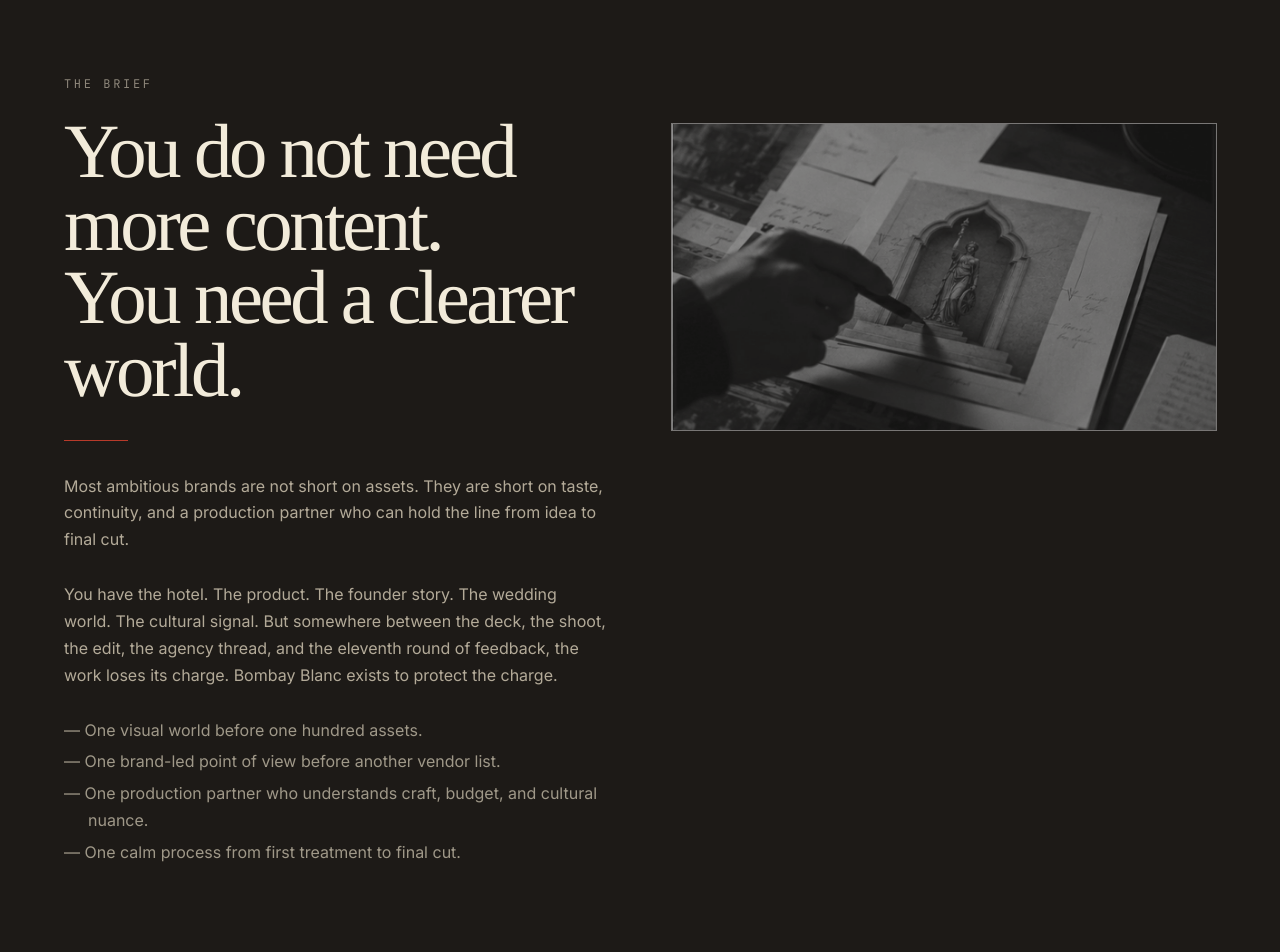
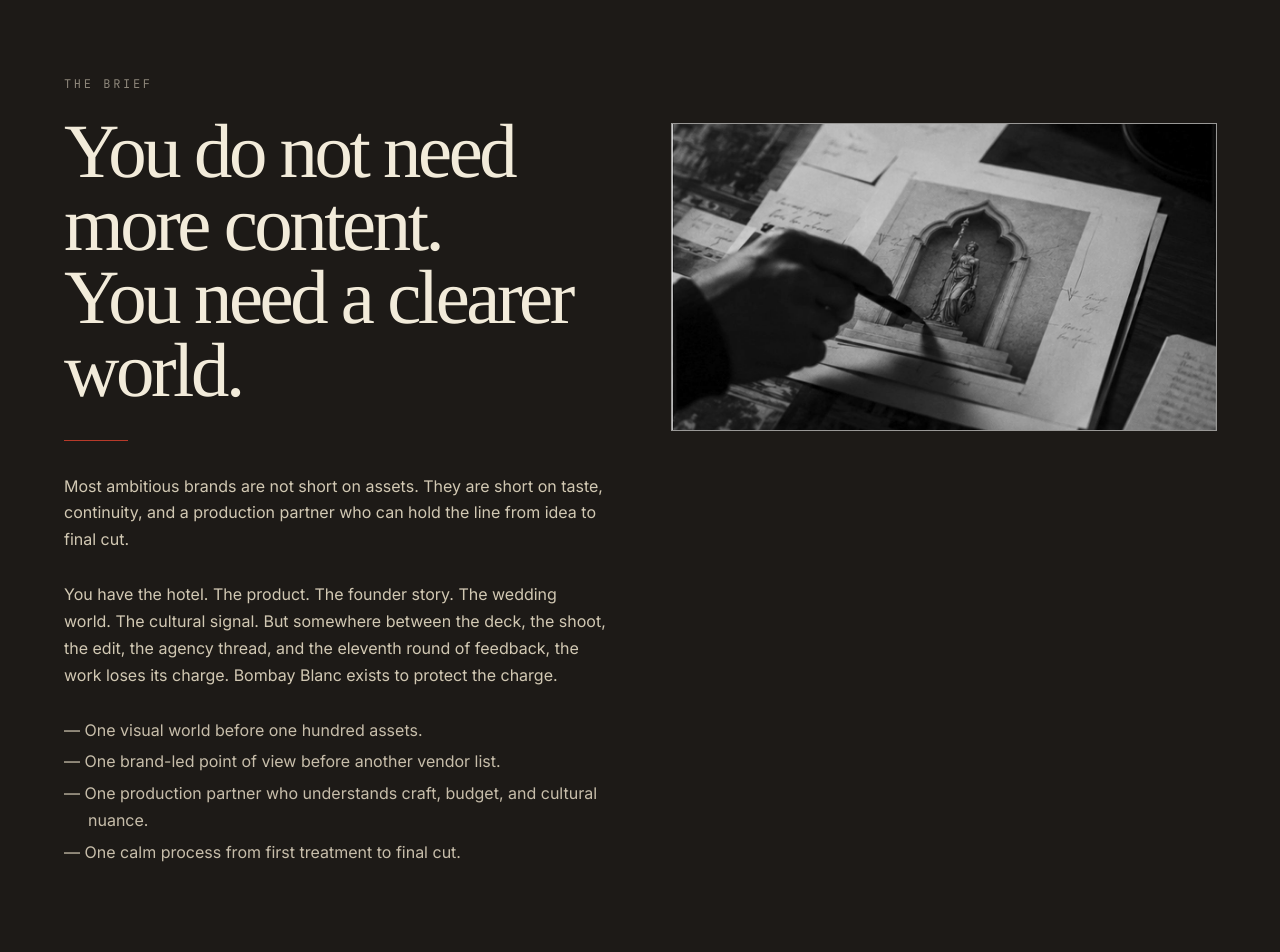
Before and after one commit to farhanamattar-code/bombay-blanc-site, a React (Vite) app: page / in a window 1280 px wide. Shown: the part 860-1812 px from the top of the page. Built offline with nearby package versions, Linux system fonts and the light colour scheme; a web font is replaced by a local one.

Commit message:
The Brief section lighten

```diff
--- a/src/components/BriefSection.jsx
+++ b/src/components/BriefSection.jsx
@@ -32,7 +32,7 @@ export default function BriefSection() {
             </Reveal>
 
             <Reveal>
-              <p className="font-sans text-base leading-[1.68] text-bone/75 mb-7">
+              <p className="font-sans text-base leading-[1.68] text-bone/90 mb-7">
                 Most ambitious brands are not short on assets. They are short on
                 taste, continuity, and a production partner who can hold the line
                 from idea to final cut.
@@ -40,7 +40,7 @@ export default function BriefSection() {
             </Reveal>
 
             <Reveal>
-              <p className="font-sans text-base leading-[1.68] text-bone/75 mb-7">
+              <p className="font-sans text-base leading-[1.68] text-bone/90 mb-7">
                 You have the hotel. The product. The founder story. The wedding world.
                 The cultural signal. But somewhere between the deck, the shoot,
                 the edit, the agency thread, and the eleventh round of feedback,
@@ -49,7 +49,7 @@ export default function BriefSection() {
             </Reveal>
 
             <Reveal>
-              <div className="font-sans text-base leading-[1.72] text-bone/65 space-y-1">
+              <div className="font-sans text-base leading-[1.72] text-bone/85 space-y-1">
                 <p className="pl-6 -indent-6">— One visual world before one hundred assets.</p>
                 <p className="pl-6 -indent-6">— One brand-led point of view before another vendor list.</p>
                 <p className="pl-6 -indent-6">— One production partner who understands craft, budget, and cultural nuance.</p>
@@ -63,7 +63,7 @@ export default function BriefSection() {
             <img
               src="/images/brief-process.jpg"
               alt="Behind-the-scenes production photograph — editorial filmmaking process at Bombay Blanc"
-              className="w-full aspect-video object-cover grayscale contrast-[0.85] opacity-80"
+              className="w-full aspect-video object-cover grayscale"
               style={{ boxShadow: 'inset 0 0 0 1px rgba(255,255,255,0.55), 0 0 0 1px rgba(255,255,255,0.55)' }}
             />
           </Reveal>
--- a/src/data/caseStudies.js
+++ b/src/data/caseStudies.js
@@ -187,6 +187,7 @@ const caseStudies = [
     heroImage: "/images/work/celeb-ru-singapore-stb-raffles-hotel-manami-konishi-hero.jpg",
     heroAlt:
       "The colonial courtyard and fountain of Raffles Hotel, Singapore — evoking the Singapore Tourism Board “Celeb-ru, Singapore” campaign starring Manami Konishi, produced by Bombay Blanc",
+    isVertical: true,
     overview:
       "In 2004, the Singapore Tourism Board set out to sell Singapore to Japan not as a stopover but as a state of mind — “Celeb-ru, Singapore,” an invitation to spend a few days living like the most fortunate version of yourself. Manami Konishi was the face of it: unhurried, luminous, at home in a city that was not hers. Bombay Blanc was the production partner on the ground — the studio that turned a Japanese creative vision into Singapore days that ran on time.",
     approach:
@@ -203,11 +204,13 @@ const caseStudies = [
         src: "/images/work/celeb-ru-singapore-rose-petal-pool-spa-bath.jpg",
         alt: "A spa bath filled surface to edge with red rose petals in a tropical garden — the signature image of the Singapore Tourism Board “Celeb-ru, Singapore” campaign, produced by Bombay Blanc",
         caption: "The signature image · Rose-petal pool",
+        aspectRatio: "3 / 4",
       },
       {
         src: "/images/work/celeb-ru-singapore-spa-botanica-high-tea-tropical-garden.jpg",
-        alt: "High tea served in a lush tropical garden — evoking Spa Botanica, Sentosa, for the Singapore Tourism Board “Celeb-ru, Singapore” campaign, Bombay Blanc",
-        caption: "High tea · Tropical garden, Sentosa",
+        alt: "High tea at The Ritz-Carlton Millenia, Singapore — Manami Konishi in a tropical garden setting for the Singapore Tourism Board “Celeb-ru, Singapore” campaign, Bombay Blanc",
+        caption: "High tea · The Ritz-Carlton Millenia",
+        aspectRatio: "3 / 4",
       },
     ],
     seoTitle: "Singapore Tourism Board — “Celeb-ru, Singapore” Campaign | Bombay Blanc",
--- a/src/pages/CaseStudyPage.jsx
+++ b/src/pages/CaseStudyPage.jsx
@@ -295,7 +295,7 @@ export default function CaseStudyPage() {
                       src={still.src}
                       alt={still.alt}
                       className="w-full block"
-                      style={{ aspectRatio: "9 / 16", objectFit: "cover" }}
+                      style={{ aspectRatio: still.aspectRatio || "9 / 16", objectFit: "cover" }}
                     />
                   </div>
                   {still.caption && (
@@ -408,7 +408,7 @@ export default function CaseStudyPage() {
                           src={still.src}
                           alt={still.alt}
                           className="w-full block"
-                          style={{ aspectRatio: "9 / 16", objectFit: "cover" }}
+                          style={{ aspectRatio: still.aspectRatio || "9 / 16", objectFit: "cover" }}
                         />
                       </div>
                       {still.caption && (
```
Also changed, not shown: public/images/brief-process.jpg, public/images/work/Screenshot 2026-06-14 at 10.48.38 AM.png (deleted).
